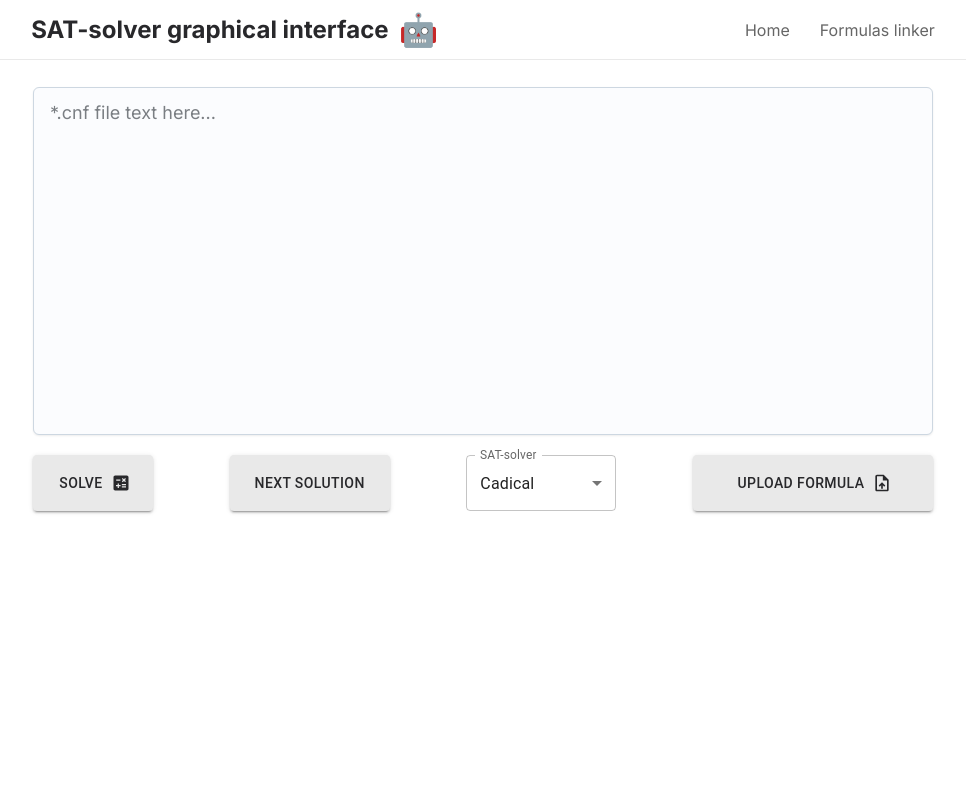
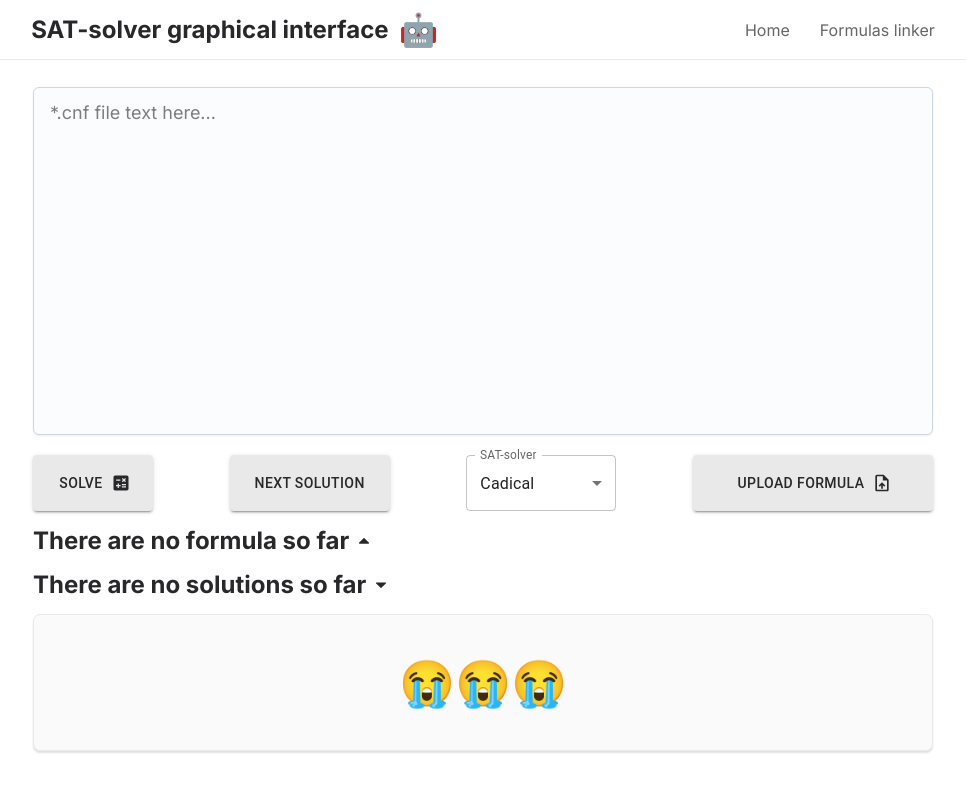
Before and after one commit to vvvvvvvector/SAT-solver-graphical-interface-client, a React (Vite) app: page / in a window 1280 px wide. Shown: the top 792 px of the page, without its empty margins (157-1123 px from the left). Built offline with nearby package versions, Linux system fonts and the light colour scheme.

Commit message:
no formula, no solutions divs

```diff
--- a/src/components/Clause/Clause.module.scss
+++ b/src/components/Clause/Clause.module.scss
@@ -20,9 +20,10 @@
   .clause {
     display: flex;
     flex-wrap: wrap;
+    border-radius: 7px;
 
     &:hover {
-      background-color: rgb(204, 203, 203);
+      background-color: rgb(235, 235, 235);
     }
 
     &:hover + svg {
--- a/src/components/Formula/Formula.module.scss
+++ b/src/components/Formula/Formula.module.scss
@@ -51,4 +51,13 @@
       }
     }
   }
+
+  .no-formula {
+    text-align: center;
+    padding: 40px;
+
+    span {
+      font-size: 45px;
+    }
+  }
 }
--- a/src/components/Formula/Formula.tsx
+++ b/src/components/Formula/Formula.tsx
@@ -1,6 +1,7 @@
 import React from "react";
 
 import { useSelector } from "react-redux";
+import solutions from "../../redux/slices/solutions";
 import { RootState } from "../../redux/store";
 
 import { Clause } from "../index";
@@ -14,10 +15,12 @@ export const Formula: React.FC = () => {
 
   return (
     <>
-      {clauses.length > 0 && (
-        <>
       <div className={styles.header}>
-            <h2 onClick={() => setOpened(!opened)}>Formula in CNF</h2>
+        <h2 onClick={() => setOpened(!opened)}>
+          {clauses.length > 0
+            ? "Formula in CNF"
+            : "There are no formula so far"}
+        </h2>
         <svg
           className={opened ? styles["active"] : ""}
           width="10"
@@ -34,6 +37,7 @@ export const Formula: React.FC = () => {
       </div>
       {opened && (
         <div className={styles["formula-container"]}>
+          {clauses.length > 0 ? (
             <ul className={styles.formula}>
               {clauses.map((clause, index) => (
                 <li key={clause.id}>
@@ -42,9 +46,12 @@ export const Formula: React.FC = () => {
                 </li>
               ))}
             </ul>
+          ) : (
+            <div className={styles["no-formula"]}>
+              <span>😭😭😭</span>
             </div>
           )}
-        </>
+        </div>
       )}
     </>
   );
--- a/src/components/Solutions/Solutions.module.scss
+++ b/src/components/Solutions/Solutions.module.scss
@@ -1,7 +1,27 @@
 .header {
+  display: flex;
+  align-items: center;
   margin-top: 15px;
   color: #28282b;
   margin-bottom: 15px;
+
+  h2 {
+    cursor: pointer;
+    color: #28282b;
+  }
+
+  svg {
+    margin-left: 10px;
+    transition: transform 0.3s ease-in-out;
+
+    &.active {
+      transform: rotate(180deg);
+    }
+
+    path {
+      fill: #28282b;
+    }
+  }
 }
 
 .solutions-container {
@@ -29,6 +49,20 @@
   }
 }
 
+.no-solutions {
+  box-shadow: 0 2px 2px rgba(0, 0, 0, 0.12);
+  border: 1px solid #eaeaea;
+  border-radius: 7px;
+  background-color: #fafafa;
+
+  text-align: center;
+  padding: 40px;
+
+  span {
+    font-size: 45px;
+  }
+}
+
 .solution {
   display: flex;
 
--- a/src/components/Solutions/Solutions.tsx
+++ b/src/components/Solutions/Solutions.tsx
@@ -6,13 +6,35 @@ import { RootState } from "../../redux/store";
 import styles from "./Solutions.module.scss";
 
 export const Solutions: React.FC = () => {
+  const [opened, setOpened] = React.useState(true);
+
   const { solutions } = useSelector((state: RootState) => state.solutions);
 
   return (
     <>
-      {solutions.length > 0 && (
+      <div className={styles["header"]}>
+        <h2 onClick={() => setOpened(!opened)}>
+          {solutions.length > 0
+            ? "Solutions: "
+            : "There are no solutions so far"}
+        </h2>
+        <svg
+          className={opened ? styles["active"] : ""}
+          width="10"
+          height="6"
+          viewBox="0 0 10 6"
+          fill="none"
+          xmlns="http://www.w3.org/2000/svg"
+        >
+          <path
+            d="M10 5C10 5.16927 9.93815 5.31576 9.81445 5.43945C9.69075 5.56315 9.54427 5.625 9.375 5.625H0.625C0.455729 5.625 0.309245 5.56315 0.185547 5.43945C0.061849 5.31576 0 5.16927 0 5C0 4.83073 0.061849 4.68424 0.185547 4.56055L4.56055 0.185547C4.68424 0.061849 4.83073 0 5 0C5.16927 0 5.31576 0.061849 5.43945 0.185547L9.81445 4.56055C9.93815 4.68424 10 4.83073 10 5Z"
+            fill="#2C2C2C"
+          />
+        </svg>
+      </div>
+      {opened && (
         <>
-          <h2 className={styles["header"]}>Solutions: </h2>
+          {solutions.length > 0 ? (
             <div className={styles["solutions-container"]}>
               {solutions.map((clause, clauseIndex) => (
                 <div className={styles["solutions"]} key={clauseIndex}>
@@ -30,6 +52,11 @@ export const Solutions: React.FC = () => {
                 </div>
               ))}
             </div>
+          ) : (
+            <div className={styles["no-solutions"]}>
+              <span>😭😭😭</span>
+            </div>
+          )}
         </>
       )}
     </>
--- a/src/components/Variable/Variable.module.scss
+++ b/src/components/Variable/Variable.module.scss
@@ -1,4 +1,6 @@
 .variable {
+  border-radius: 6px;
+
   &:hover {
     background-color: #fca5a5;
 
```
Lines whose indentation alone changed are shown as unchanged.
